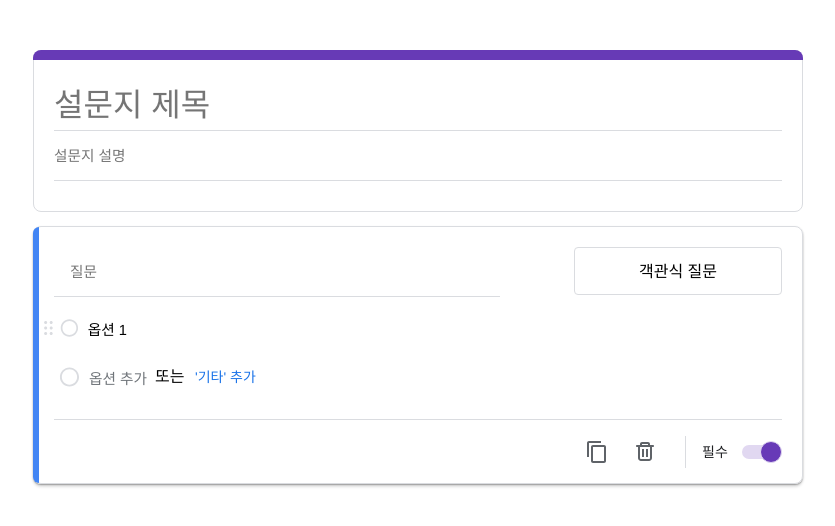
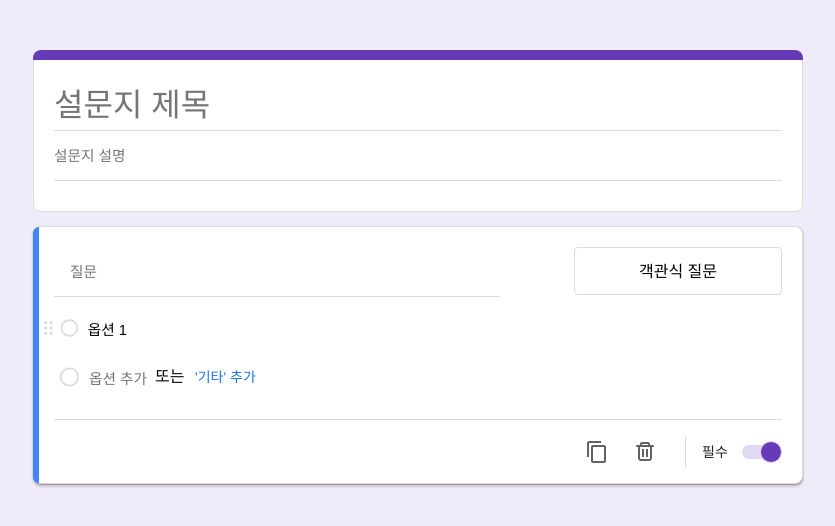
Before and after one commit to Gyuri092/google-form, a React (Vite) app: page / in a window 1280 px wide. Shown: the top 526 px of the page, without its empty margins (222-1057 px from the left). Built offline with nearby package versions, Linux system fonts and the light colour scheme.

Commit message:
style: 배경색, 영역 색 변경

```diff
--- a/src/components/QuestionArea/index.tsx
+++ b/src/components/QuestionArea/index.tsx
@@ -48,6 +48,8 @@ export const QuestionArea = ({ value }: { value: Questions }) => {
         box-shadow: ${isFocused && '0 3px 3px rgba(0, 0, 0, 0.12)'},
           ${isFocused && '0 1px 1px rgba(0, 0, 0, 0.14)'},
           ${isFocused && '0 1px 2px rgba(0, 0, 0, 0.2)'};
+        background: #fff;
+        margin-bottom: 20px;
       `}
       onFocus={() => setIsFocused(true)}
       onBlur={() => setIsFocused(false)}
--- a/src/components/TitleArea/index.tsx
+++ b/src/components/TitleArea/index.tsx
@@ -10,6 +10,8 @@ export const TitleArea = () => {
         height: auto;
         position: relative;
         margin-bottom: 14px;
+        background: #fff;
+        border-radius: 8px;
       `}
       onFocus={() => setIsFocused(true)}
       onBlur={() => setIsFocused(false)}
--- a/src/style/index.ts
+++ b/src/style/index.ts
@@ -32,6 +32,7 @@ const reset = css`
   }
   body {
     line-height: 1;
+    background: #f0ebf8;
   }
   blockquote,
   q {
```
